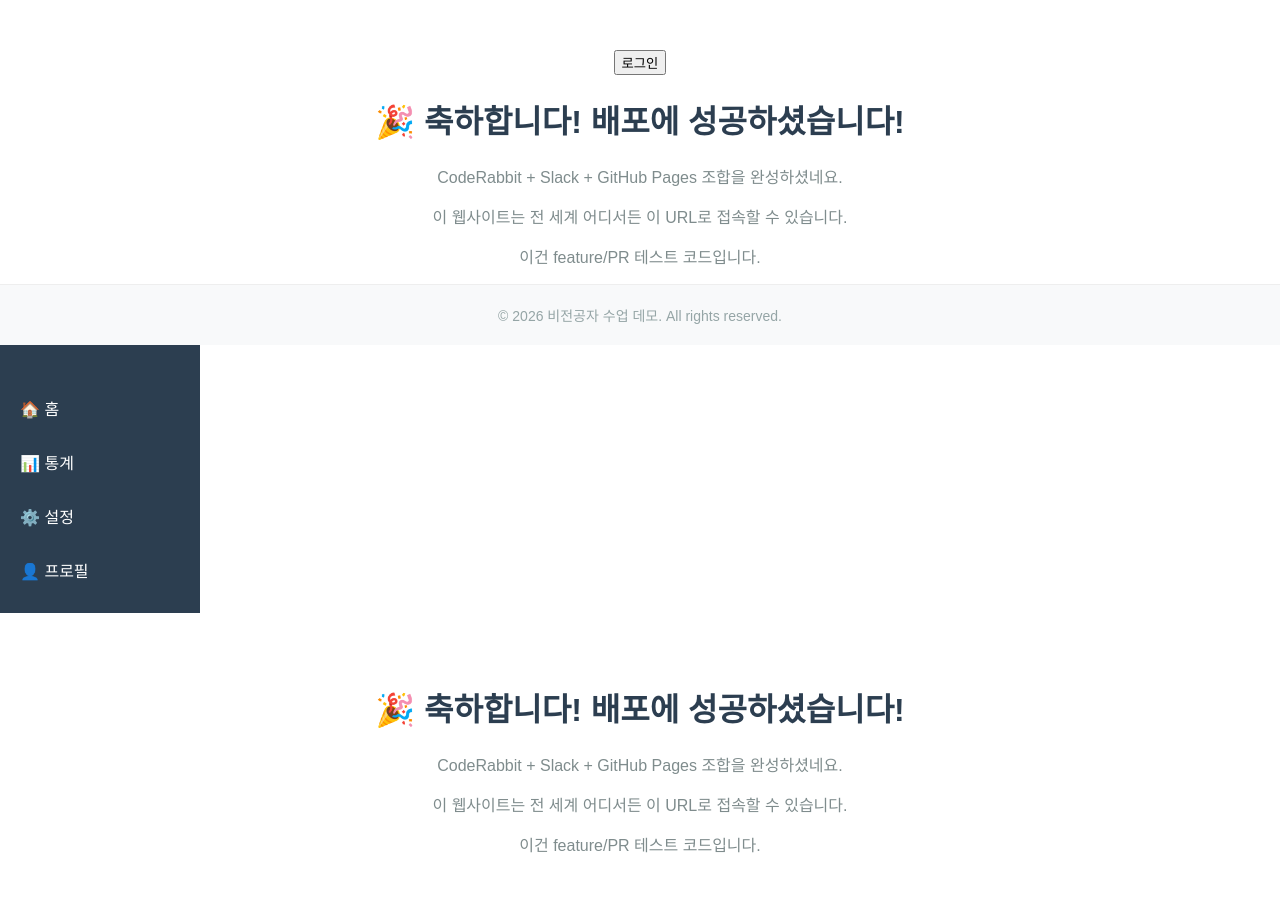
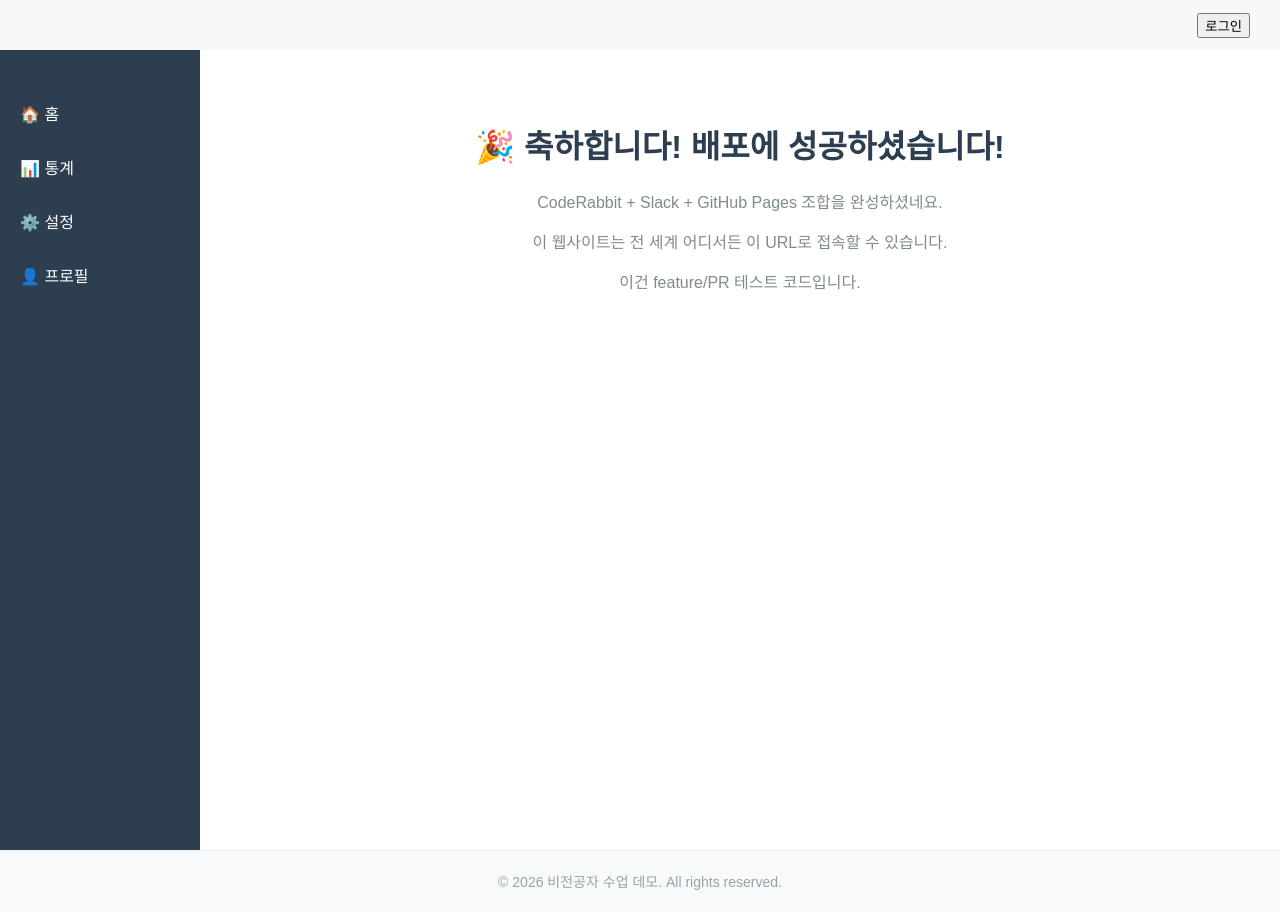
Before and after one commit to SongMin21/GitTest, a plain HTML site: page index.html in a window 1280 px wide. Drawn offline with Linux system fonts and the light colour scheme.

Commit message:
[index.html] 완료

```diff
--- a/index.html
+++ b/index.html
@@ -7,14 +7,19 @@
         body {
             font-family: sans-serif;
             text-align: center;
-            padding-top: 50px;
+            /*padding-top: 50px;*/
             margin: 0;
             display: flex;
             flex-direction: column;
             min-height: 100vh;
         }
         .content {
-            flex: 1;
+            font-family: sans-serif;
+            text-align: center;
+            margin: 0;
+            display: flex;
+            flex-direction: row;
+            min-height: 100vh;
         }
         footer {
             background-color: #f8f9fa;
@@ -25,32 +30,6 @@
         }
         h1 { color: #2c3e50; }
         p { color: #7f8c8d; }
-    </style>
-</head>
-<body>
-<header>
-    <button class="login-btn" onclick="alert('로그인')">로그인</button>
-</header>
-<div class="content">
-    <h1>🎉 축하합니다! 배포에 성공하셨습니다!</h1>
-    <p>CodeRabbit + Slack + GitHub Pages 조합을 완성하셨네요.</p>
-    <p>이 웹사이트는 전 세계 어디서든 이 URL로 접속할 수 있습니다.</p>
-    <p>이건 feature/PR 테스트 코드입니다.</p>
-</div>
-<footer>
-    &copy; 2026 비전공자 수업 데모. All rights reserved.
-</footer>
-</body>
-<html>
-<head>
-    <title>비전공자 수업 데모</title>
-    <style>
-        body {
-            font-family: sans-serif;
-            margin: 0;
-            display: flex;
-            height: 100vh;
-        }
         /* 사이드바 스타일 */
         nav {
             width: 200px;
@@ -71,17 +50,26 @@
         nav li:hover {
             background-color: #34495e;
         }
-        /* 메인 콘텐츠 스타일 */
         main {
-            flex-grow: 1;
-            padding: 50px;
-            text-align: center;
+            margin: 50px auto;
         }
-        h1 { color: #2c3e50; }
-        p { color: #7f8c8d; }
+        header {
+            background: #f8f8f8;
+            margin: 0;
+            height: 50px;
+            display: flex;
+            justify-content: end;
+            align-items: center;
+            padding-right: 30px;
+        }
     </style>
 </head>
 <body>
+
+<header>
+    <button class="login-btn" onclick="alert('로그인')">로그인</button>
+</header>
+<div class="content">
 <nav>
     <ul>
         <li>🏠 홈</li>
@@ -94,8 +82,11 @@
     <h1>🎉 축하합니다! 배포에 성공하셨습니다!</h1>
     <p>CodeRabbit + Slack + GitHub Pages 조합을 완성하셨네요.</p>
     <p>이 웹사이트는 전 세계 어디서든 이 URL로 접속할 수 있습니다.</p>
-
     <p>이건 feature/PR 테스트 코드입니다.</p>
 </main>
+</div>
+<footer>
+    &copy; 2026 비전공자 수업 데모. All rights reserved.
+</footer>
 </body>
-</html>
+<html>
```
